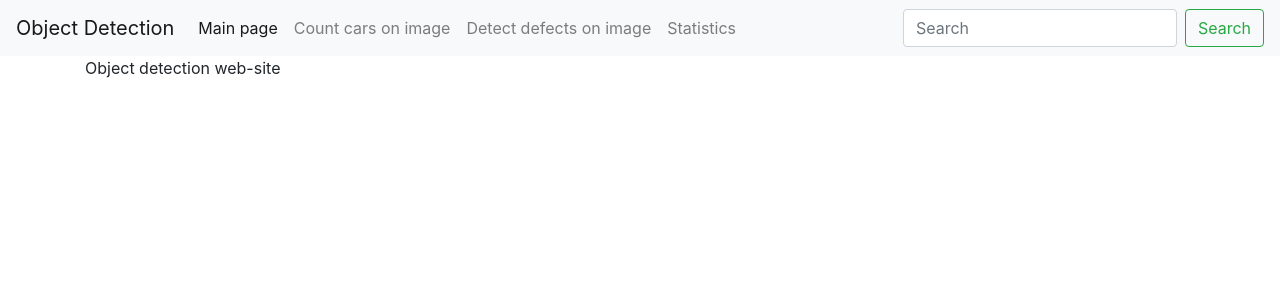
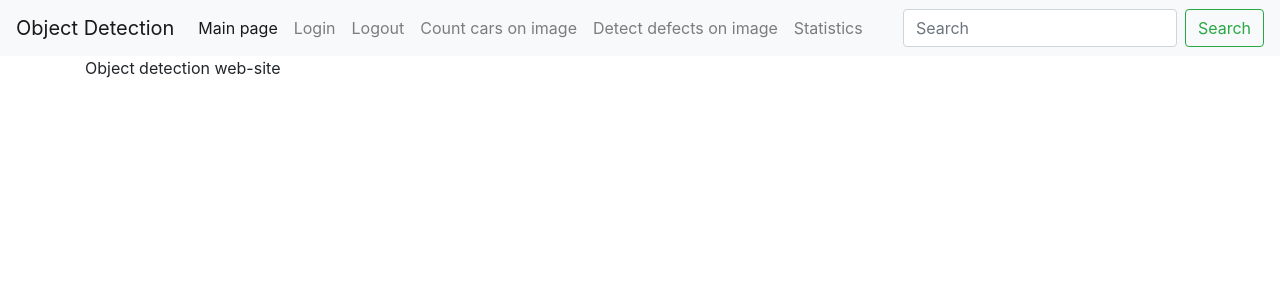
Before and after one commit to Jessica0008/Object-Detection-Telegram-Bot, a Flask app: page / in a window 1280 px wide. Shown: the top 300 px of the page. Run offline with Flask 2, Linux system fonts and the light colour scheme.

Commit message:
login form

```diff
--- a/main.py
+++ b/main.py
@@ -1,13 +1,26 @@
-from flask import Flask, render_template
-from flask import request, redirect
+from flask import Flask, render_template, flash, redirect, url_for
 import os
 import requests
 import business_logic
 from business_logic import detect, count
+from webapp.forms import LoginForm
+from flask_login import LoginManager, login_user, logout_user, login_required
+from webapp.user.user import User
+from webapp.user.db_tools import get_auth_user
+from business_logic import DB
 
 # Press Shift+F10 to execute it or replace it with your code.
 # Press Double Shift to search everywhere for classes, files, tool windows, actions, and settings.
 app = Flask(__name__, static_url_path='/static')
+app.config.from_pyfile('settings.py')
+login_manager = LoginManager()
+login_manager.init_app(app)
+login_manager.login_view = 'login'
+
+
+@login_manager.user_loader
+def load_user(user_id):
+    return get_auth_user(DB, user_id)
 
 
 def process_file(request):
@@ -19,6 +32,43 @@ def process_file(request):
         return file_name
 
 
+@app.route('/logout')
+def logout():
+    logout_user()
+    return redirect(url_for('index'))
+
+
+@app.route("/login")
+def login():
+    title = "Login"
+    form = LoginForm()
+    return render_template('login.html', title=title, form=form)
+
+
+@app.route('/admin')
+@login_required
+def admin_index():
+    return 'Привет админ'
+
+
+@app.route('/process_login', methods=['POST'])
+def process_login():
+    form = LoginForm()
+    form.validate_on_submit()
+    print(form)
+    print("============")
+    if form.validate_on_submit():
+        print(form)
+        user = get_auth_user(DB, form.username.data)
+        if user and user.check_password(form.password.data):
+            login_user(user)
+            flash('Вы вошли на сайт')
+            return redirect(url_for('index'))
+
+    flash('Неправильное имя пользователя или пароль')
+    return redirect(url_for('login'))
+
+
 @app.route("/error")
 def error():
     text = "Server error during file transfer - try again"
@@ -26,7 +76,7 @@ def error():
 
 
 @app.route("/")
-def hello():
+def index():
     text = "Object Detection"
     return render_template('index.html', main_text=text)
 
--- a/templates/nav_bar.html
+++ b/templates/nav_bar.html
@@ -10,13 +10,19 @@
         <a class="nav-link" href="/">Main page</a>
       </li>
       <li class="nav-item">
+        <a class="nav-link" href="/login">Login</a>
+      </li>
+      <li class="nav-item">
+        <a class="nav-link" href="/logout">Logout</a>
+      </li>
+      <li class="nav-item">
         <a class="nav-link" href="/cars/">Count cars on image</a>
       </li>
       <li class="nav-item">
         <a class="nav-link" href="/defects/">Detect defects on image</a>
       </li>
 	  <li class="nav-item">
-        <a class="nav-link" href="/">Statistics</a>
+        <a class="nav-link" href="/admin">Statistics</a>
       </li>
     </ul>
     <form class="form-inline my-2 my-lg-0">
```
Also changed, not shown: create_admin.py (added, +18 -0 lines), object_detection/db.py (+12 -1 lines), object_detection/processing.py (+6 -6 lines), templates/login.html (+14 -1 lines), webapp/user/db_tools.py (added, +9 -0 lines), webapp/user/user.py (added, +22 -0 lines), webapp/user/__init__.py (added).
